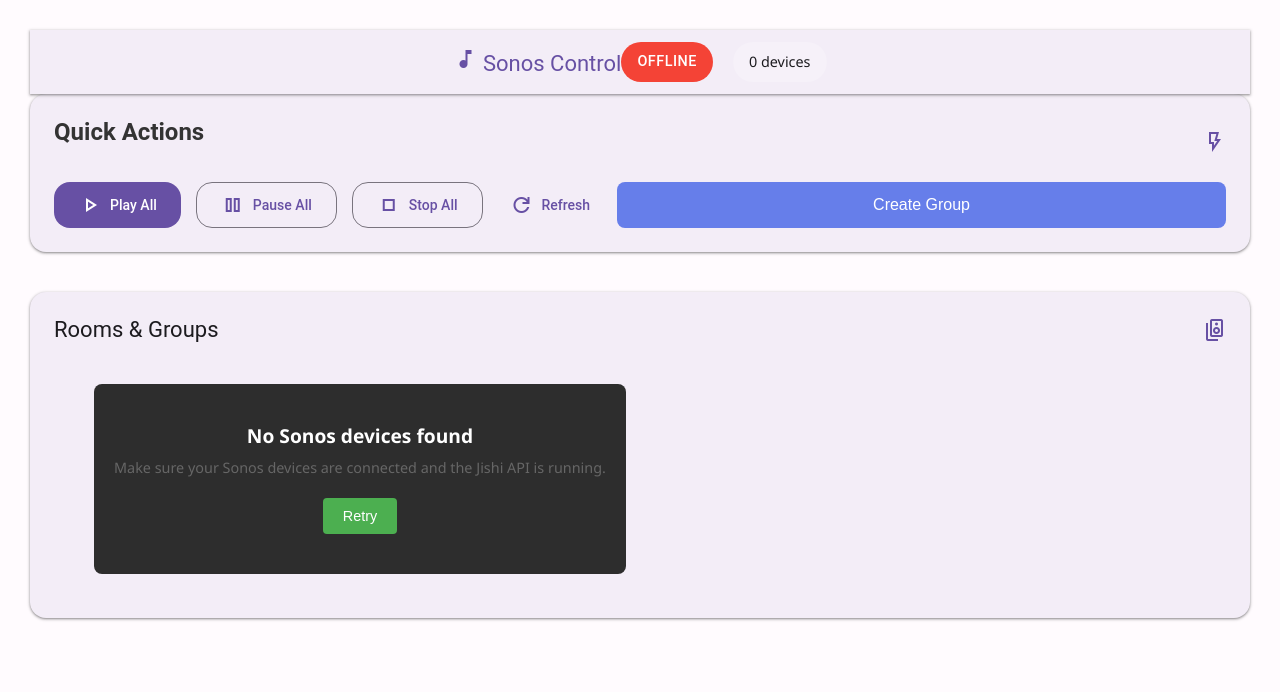
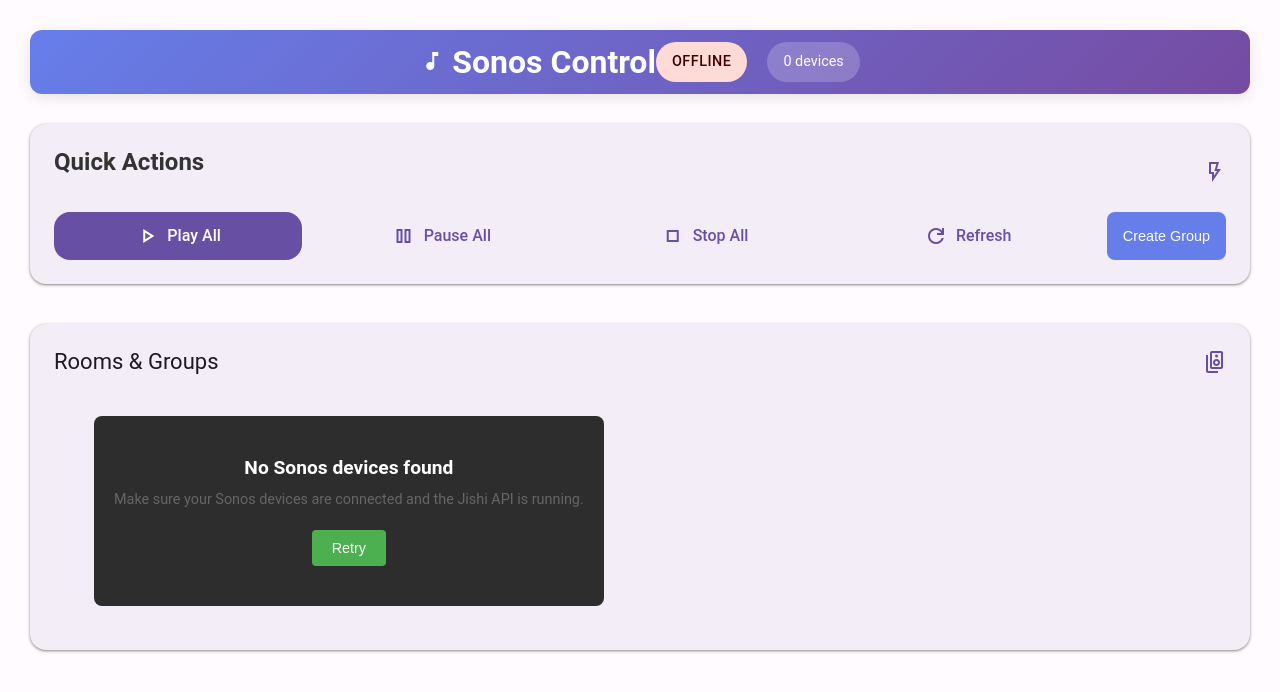
Before and after one commit to woodraskam/WoodHomeWebApp, a plain HTML site: page templates/sonos/dashboard.html in a window 1280 px wide. Drawn offline with nearby package versions, Linux system fonts and the light colour scheme; no server answers.

Commit message:
Fix Sonos Dashboard Material Design 3 CSS Conflicts
- Updated Sonos CSS to work with Material Design 3 components
- Fixed CSS specificity issues that were overriding MD3 styles
- Enhanced status indicators with Material Design 3 color system
- Updated quick actions to use Material Design 3 button styles
- Maintained Sonos branding while using MD3 components
- Build tested and working correctly

```diff
--- a/static/sonos/css/sonos-dashboard.css
+++ b/static/sonos/css/sonos-dashboard.css
@@ -1,21 +1,30 @@
-/* Sonos Dashboard Styles */
+/* Sonos Dashboard Styles - Material Design 3 Compatible */
 .sonos-container {
     width: 100%;
     margin: 0 auto;
     padding: 20px;
-    font-family: 'Segoe UI', Tahoma, Geneva, Verdana, sans-serif;
+    font-family: var(--md-sys-typescale-body-large-font);
 }
 
-.sonos-header {
+/* Override Material Design 3 top app bar for Sonos */
+.sonos-container .md3-top-app-bar {
+    background: linear-gradient(135deg, #667eea 0%, #764ba2 100%);
+    color: white;
+    border-radius: 12px;
+    margin-bottom: 30px;
+    box-shadow: 0 4px 15px rgba(0, 0, 0, 0.1);
+}
+
+.sonos-container .md3-title {
+    color: white;
+    font-size: 2rem;
+    font-weight: 600;
+}
+
+.sonos-container .md3-actions {
     display: flex;
-    justify-content: space-between;
+    gap: 20px;
     align-items: center;
-    margin-bottom: 30px;
-    padding: 20px;
-    background: linear-gradient(135deg, #667eea 0%, #764ba2 100%);
-    border-radius: 12px;
-    color: white;
-    box-shadow: 0 4px 15px rgba(0, 0, 0, 0.1);
 }
 
 .sonos-header h1 {
@@ -30,23 +39,27 @@
     align-items: center;
 }
 
-.status-indicator {
+/* Material Design 3 compatible status indicators */
+.sonos-container .status-indicator {
     padding: 8px 16px;
-    border-radius: 20px;
+    border-radius: var(--md-sys-shape-corner-extra-large);
     font-size: 0.9rem;
     font-weight: 500;
     text-transform: uppercase;
     letter-spacing: 0.5px;
+    display: inline-flex;
+    align-items: center;
+    gap: 8px;
 }
 
-.status-indicator.online {
-    background: #4CAF50;
-    color: white;
+.sonos-container .status-indicator.online {
+    background: var(--md-sys-color-tertiary-container);
+    color: var(--md-sys-color-on-tertiary-container);
 }
 
-.status-indicator.offline {
-    background: #f44336;
-    color: white;
+.sonos-container .status-indicator.offline {
+    background: var(--md-sys-color-error-container);
+    color: var(--md-sys-color-on-error-container);
 }
 
 .device-count {
@@ -318,18 +331,31 @@
     font-weight: 600;
 }
 
-.quick-actions {
+/* Material Design 3 compatible quick actions */
+.sonos-container .quick-actions {
     display: flex;
     gap: 15px;
     flex-wrap: wrap;
 }
 
-.quick-actions .action-btn {
+.sonos-container .quick-actions .md3-btn {
     flex: 1;
     min-width: 120px;
     padding: 12px 20px;
     font-size: 1rem;
     font-weight: 500;
+    display: inline-flex;
+    align-items: center;
+    justify-content: center;
+    border-radius: var(--md-sys-shape-corner-large);
+    font-family: var(--md-sys-typescale-label-large-font);
+    line-height: var(--md-sys-typescale-label-large-line-height);
+    text-decoration: none;
+    cursor: pointer;
+    transition: all 0.2s ease;
+    min-height: 40px;
+    gap: 8px;
+    border: none;
 }
 
 /* Modal Styles */
```
Also changed, not shown: templates/index.html (line endings or trailing spaces).
